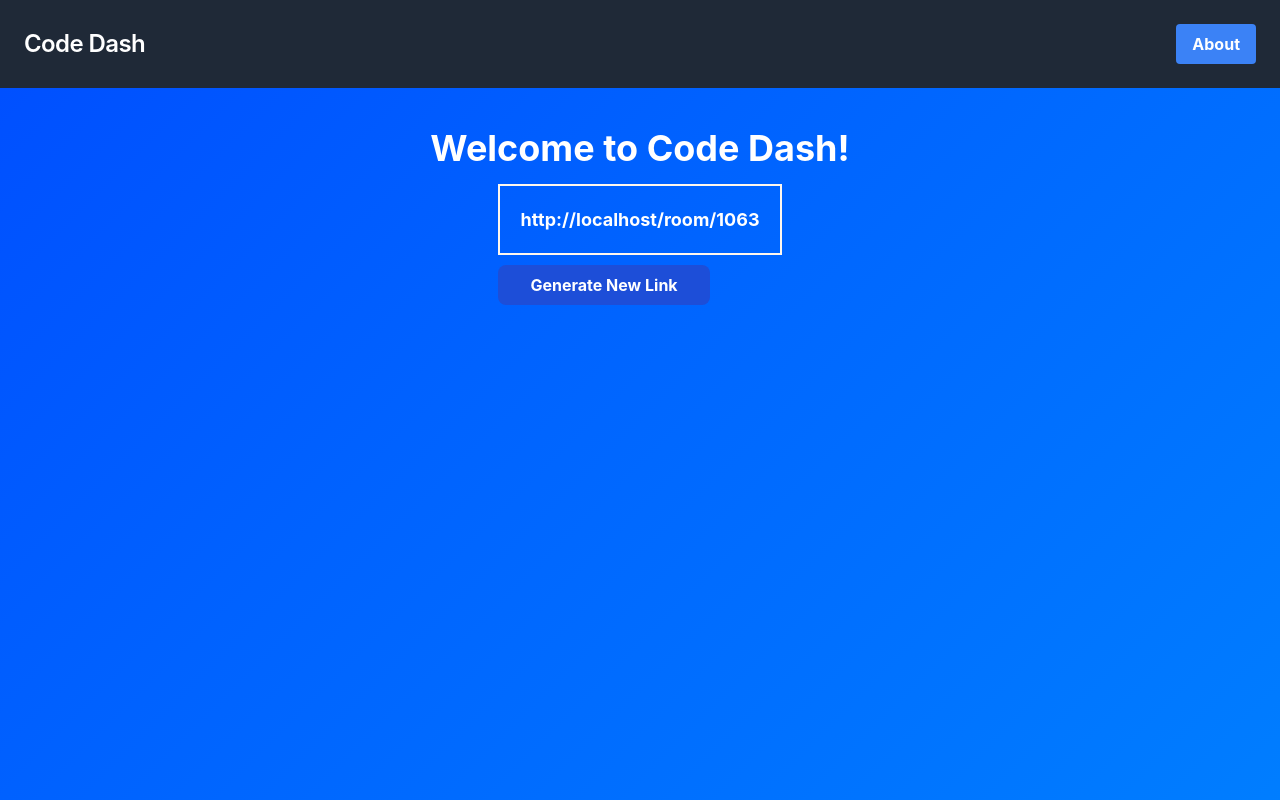
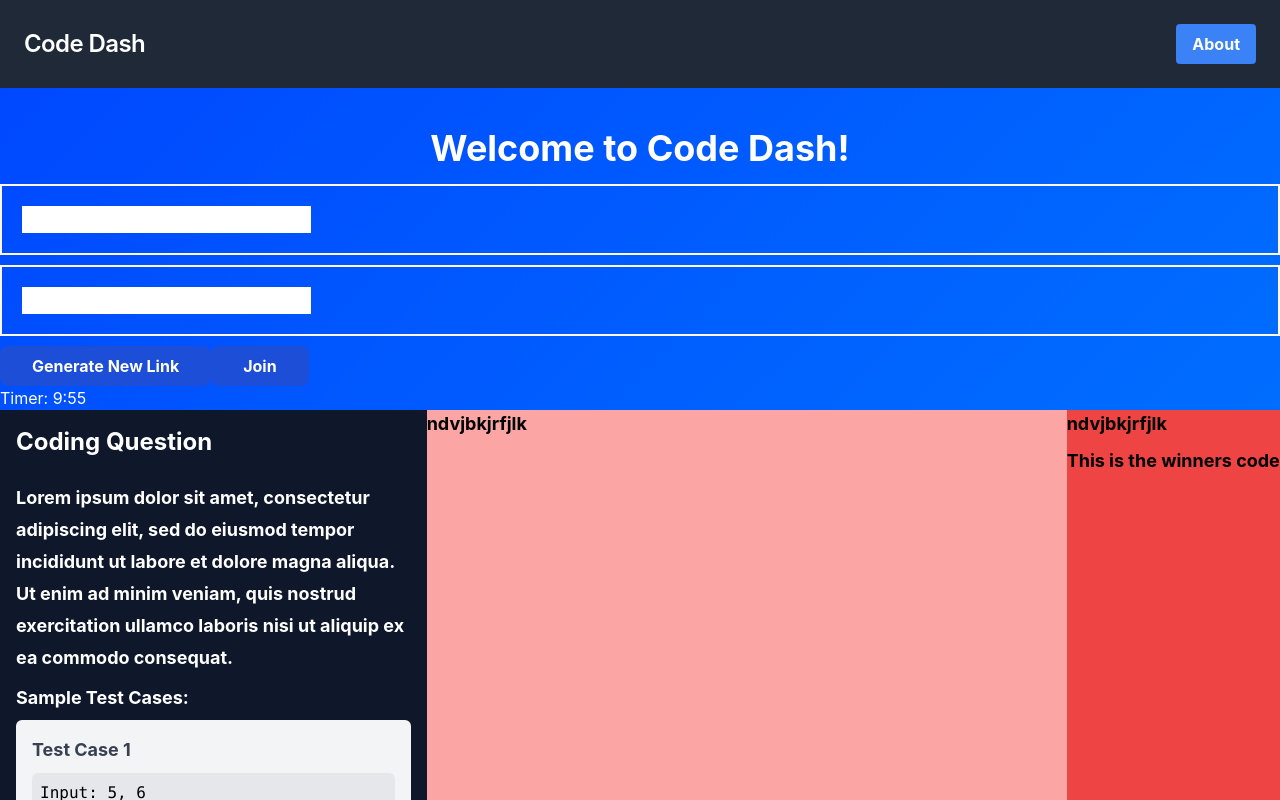
Before and after one commit to Atharva123987/Code-Dash, a React (Create React App) app in the folder client/: page / in a window 1280 px wide. Shown: the top 800 px of the page. Built offline with nearby package versions, Linux system fonts and the light colour scheme; no server answers.

Commit message:
Socket.io backend
Added functionality for users to join rooms

```diff
--- /dev/null
+++ b/client/src/components/Timer.js
@@ -0,0 +1,31 @@
+import React, { useState, useEffect } from 'react';
+
+function Timer() {
+  const [timeLeft, setTimeLeft] = useState(10 * 60);
+
+  useEffect(() => {
+    const timer = setInterval(() => {
+      setTimeLeft((prevTime) => {if (prevTime === 0) {
+        clearInterval(timer);
+        return prevTime;
+      } else {
+        return prevTime - 1;
+      }});
+    }, 1000);
+
+    return () => {
+      clearInterval(timer);
+    };
+  }, []);
+
+  const minutes = Math.floor(timeLeft / 60);
+  const seconds = timeLeft % 60;
+
+  return (
+    <div>
+      <h2 style={{color:"white"}}>Timer: {`${minutes}:${seconds}`}</h2>
+    </div>
+  );
+}
+
+export default Timer;
--- a/client/src/pages/GameRoom.js
+++ b/client/src/pages/GameRoom.js
@@ -1,13 +1,27 @@
 import QuesBox from "../components/QuesBox";
 import Question from "../components/Question";
-import io from 'socket.io-client'
+import {useEffect, useState} from 'react'
+import { useParams } from "react-router-dom";
+import Timer from '../components/Timer'
 
-const socket = io.connect("http://localhost:3000")
+function GameRoom({socket,username,roomId}) {
 
-function GameRoom() {
+	const[code,setCode] = useState("This is the winners code")
 
+	const displayCode = () =>{
+		if(displayCode !== ""){
+			const codeData = {
+				roomId:roomId,
+				author:username,
+				code:code,
 
-	return (
+			}
+		}
+	}
+
+	return (<>
+
+		<Timer/>
 		<div className="bg-slate-900 flex">
 			<div className="w-2/6">
 				<Question />
@@ -18,8 +32,10 @@ function GameRoom() {
 			</div>
 			<div className="bg-red-500 w-1/6">
 				<p>ndvjbkjrfjlk</p>
+				<p>{code}</p>
 			</div>
 		</div>
+		</>
 	);
 }
 
--- a/client/src/pages/Home.js
+++ b/client/src/pages/Home.js
@@ -4,25 +4,38 @@ import bgImg from '../assets/code.jpg'
 import React from 'react';
 import {useState} from 'react'
 import './home.css'
+import io from 'socket.io-client'
+import GameRoom from "./GameRoom";
+
+const socket = io.connect("http://localhost:3001")
 const Home = () =>{
+  const [username, setUsername] = useState("")
+  const [roomId, setRoomId] = useState("")
 
-    const roomId = `${window.location.href}room/${Math.floor(1000 + Math.random() * 9000)}`; // Replace with the actual room ID
-    const [link,setLink] = useState(roomId);
+  const joinRoom = () =>{
+  socket.emit("join_room", [roomId,username]);// sending join_room request from front end to backend
+  }
+
+  const generateRoomId = () =>{
+    setRoomId(Math.floor(Math.random() * 9000) + 1000)
+  }
+    // const roomId = `${window.location.href}room/${Math.floor(1000 + Math.random() * 9000)}`; // Replace with the actual room ID
+    // const [link,setLink] = useState(roomId);
 
 
 
-    // const handleClick = () => {
-    //     // Generate a new link
-    //     const newLink = generateLink();
+    // // const handleClick = () => {
+    // //     // Generate a new link
+    // //     const newLink = generateLink();
 
-    //     // Update the state with the new link
-    //     setLink(newLink);
+    // //     // Update the state with the new link
+    // //     setLink(newLink);
+    // //   };
+
+    //   const generateLink = () => {
+    //     // Generate a random link (for example)
+    //     setLink(`${window.location.href}room/${Math.floor(1000 + Math.random() * 9000)}`);
     //   };
-
-      const generateLink = () => {
-        // Generate a random link (for example)
-        setLink(`${window.location.href}room/${Math.floor(1000 + Math.random() * 9000)}`);
-      };
 
     return(
         <>
@@ -33,8 +46,13 @@ const Home = () =>{
 
 
       <div className="box">
-      <p className="text-white border-solid border-2 border-orange-50 p-5"><a href={link}>{link}</a></p>
-      <button className=" px-8 py-2 rounded-lg bg-blue-700 text-white font-bold hover:bg-blue-600" onClick={generateLink}>Generate New Link</button>
+      <p className="text-white border-solid border-2 border-orange-50 p-5"><input maxLength={4}  type='text' value={roomId} style={{color:"black"}} onChange={(e)=>{setRoomId(e.target.value)}}/></p>
+      <p className="text-white border-solid border-2 border-orange-50 p-5"><input   type='text' value={username} style={{color:"black"}} onChange={(e)=>{setUsername(e.target.value)}}/></p>
+      <button className=" px-8 py-2 rounded-lg bg-blue-700 text-white font-bold hover:bg-blue-600" onClick={generateRoomId}>Generate New Link</button>
+      <button className=" px-8 py-2 rounded-lg bg-blue-700 text-white font-bold hover:bg-blue-600" onClick={joinRoom}>Join</button>
+
+      <GameRoom socket={socket} username={username} roomId={roomId}/>
+
     </div>
     </div>
         </>
```
Also changed, not shown: 1 other file (tests, documents, lock files or other folders).
